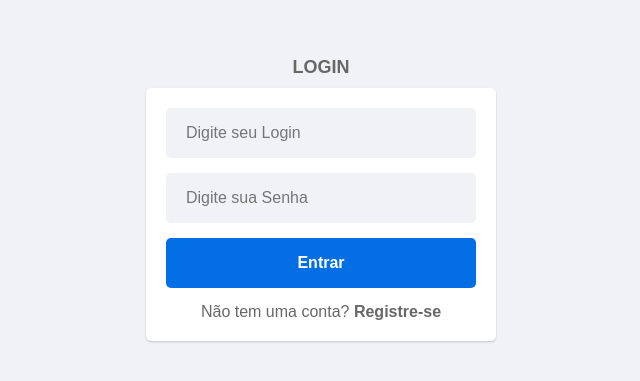
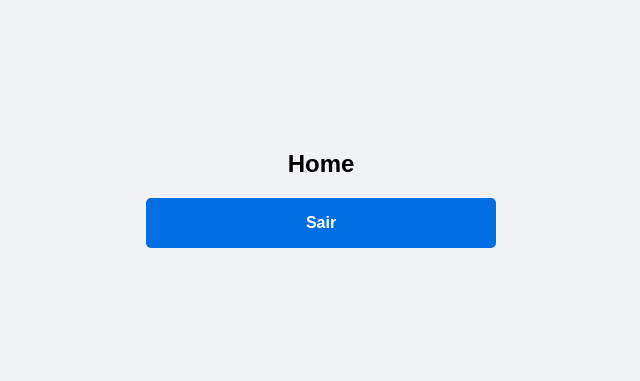
Before and after one commit to vctorpego/frontend, a React (Vite) app: page /home in a window 1280 px wide. Shown: the part 201-582 px from the top of the page, without its empty margins (319-959 px from the left). Built offline with nearby package versions, Linux system fonts and the light colour scheme; sample sign-in values are in the browser's storage.

Commit message:
login final version @pauulohfs

```diff
--- a/package.json
+++ b/package.json
@@ -11,6 +11,7 @@
   },
   "dependencies": {
     "axios": "^1.8.3",
+    "jwt-decode": "^4.0.0",
     "react": "^19.0.0",
     "react-dom": "^19.0.0",
     "react-router-dom": "^7.3.0",
--- a/src/contexts/auth.jsx
+++ b/src/contexts/auth.jsx
@@ -1,4 +1,3 @@
-// src/contexts/auth.js
 import React, { createContext, useState, useEffect } from "react";
 import axios from "axios";
 
--- a/src/pages/Signin/index.jsx
+++ b/src/pages/Signin/index.jsx
@@ -1,4 +1,3 @@
-// src/pages/Signin/index.jsx
 import React, { useState } from "react";
 import axios from 'axios';
 import Input from "../../components/Input";
@@ -42,32 +41,22 @@ const Signin = () => {
         // Chama a função de login do contexto
         login(token);
 
-        // Exibe mensagem de sucesso
-
-
         // Redireciona para a página principal após o login bem-sucedido
-        setTimeout(() => {
-          navigate("/home");
-        }, 2000);
-
+        navigate("/home");
       } else {
-        setError("Falha ao obter o token. Verifique as credenciais.");
-
+        setError("Erro de autenticação. Verifique suas credenciais.");
       }
     } catch (error) {
       if (error.response) {
         console.error("Erro na resposta do backend:", error.response.data);
         console.error("Status:", error.response.status);
         setError("Erro de autenticação. Verifique suas credenciais.");
-
       } else {
         console.error("Erro ao realizar login:", error.message);
         setError("Erro ao tentar se conectar com o servidor.");
-
       }
     }
   };
-
 
   return (
     <C.Container>
--- a/src/routes/index.jsx
+++ b/src/routes/index.jsx
@@ -1,24 +1,31 @@
+// src/routes/RoutesApp.js
 import { Fragment } from "react";
 import { BrowserRouter, Route, Routes } from "react-router-dom";
-import useAuth from "../hooks/useAuth";
+import useAuth from "../hooks/useAuth"; // Importando o hook de autenticação
 import Home from "../pages/Home";
 import Signin from "../pages/Signin";
 import Signup from "../pages/Signup";
-
-const Private = ({ Item }) => {
-  const { signed } = useAuth();
-
-  return signed > 0 ? <Item /> : <Signin />;
-};
+import { Navigate } from "react-router-dom";
 
 const RoutesApp = () => {
+  const { token } = useAuth(); // Pega o token do contexto de autenticação
+
   return (
     <BrowserRouter>
       <Fragment>
         <Routes>
-          <Route exact path="/home" element={<Private Item={Home} />} />
+          {/* Rota privada - só acessível se estiver logado */}
+          <Route
+            exact
+            path="/home"
+            element={token ? <Home /> : <Navigate to="/auth/login" />}
+          />
+
+          {/* Rota pública */}
           <Route path="/" element={<Signin />} />
           <Route exact path="/signup" element={<Signup />} />
+
+          {/* Caso a URL não seja encontrada, redireciona para o login */}
           <Route path="*" element={<Signin />} />
         </Routes>
       </Fragment>
```
Also changed, not shown: 2 other files (tests, documents, lock files or other folders).
